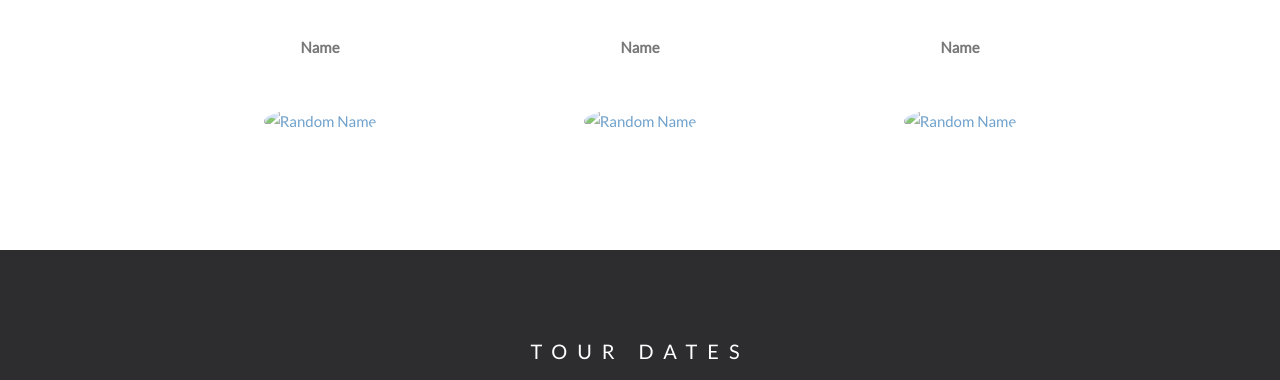
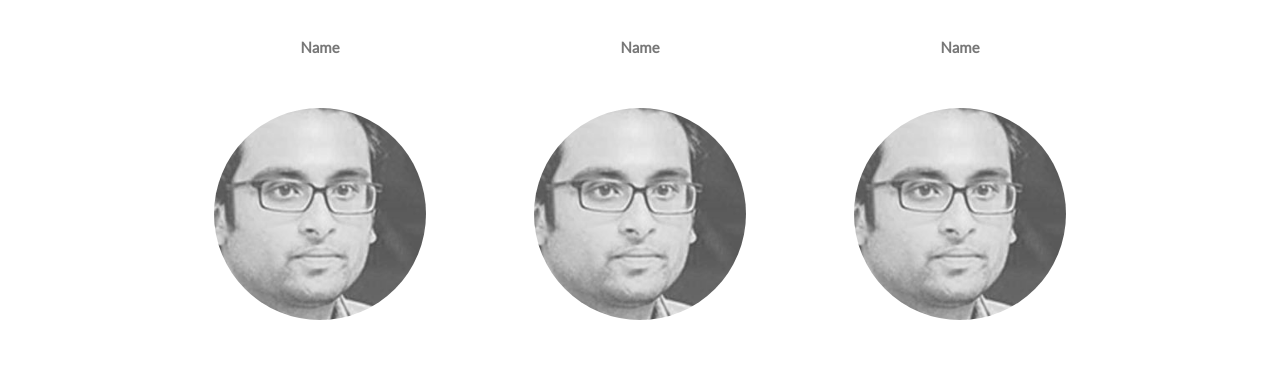
Before and after one commit to VishalCodingNinja/Bluetech, a plain HTML site: page index.html in a window 1280 px wide. Shown: the part 1165-1545 px from the top of the page. Drawn offline with nearby package versions, Linux system fonts and the light colour scheme.

Commit message:
added image for team

```diff
--- a/index.html
+++ b/index.html
@@ -249,7 +249,7 @@
     <div class="col-sm-4">
       <p class="text-center"><strong>Name</strong></p><br>
       <a href="#demo" data-toggle="collapse">
-        <img src="bandmember.jpg" class="img-circle person" alt="Random Name" width="255" height="255">
+        <img src="Images/1.jpg" class="img-circle person" alt="Random Name" width="255" height="255">
       </a>
       <div id="demo" class="collapse">
         <p>Guitarist and Lead Vocalist</p>
@@ -260,7 +260,7 @@
     <div class="col-sm-4">
       <p class="text-center"><strong>Name</strong></p><br>
       <a href="#demo2" data-toggle="collapse">
-        <img src="bandmember.jpg" class="img-circle person" alt="Random Name" width="255" height="255">
+        <img src="Images/1.jpg" class="img-circle person" alt="Random Name" width="255" height="255">
       </a>
       <div id="demo2" class="collapse">
         <p>Drummer</p>
@@ -271,7 +271,7 @@
     <div class="col-sm-4">
       <p class="text-center"><strong>Name</strong></p><br>
       <a href="#demo3" data-toggle="collapse">
-        <img src="bandmember.jpg" class="img-circle person" alt="Random Name" width="255" height="255">
+        <img src="Images/1.jpg" class="img-circle person" alt="Random Name" width="255" height="255">
       </a>
       <div id="demo3" class="collapse">
         <p>Bass player</p>
@@ -280,6 +280,7 @@
       </div>
     </div>
   </div>
+
 </div>
 
 <!-- Container (TOUR Section) -->
```
Also changed, not shown: Images/1.jpg (added).
